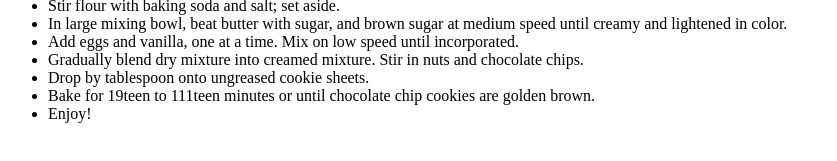
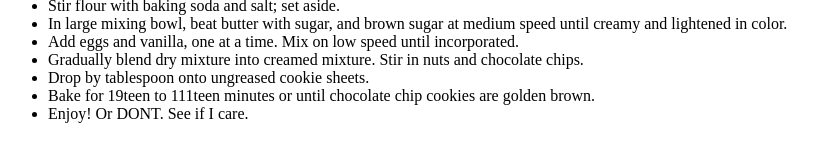
Before and after one commit to iff3/TestRepo, a plain HTML site: page secret recipe.htm in a window 1280 px wide. Shown: the part 361-522 px from the top of the page, without its empty margins (0-837 px from the left). Drawn offline with Linux system fonts and the light colour scheme.

Commit message:
made recipe angrier

```diff
--- a/secret recipe.htm
+++ b/secret recipe.htm
@@ -24,7 +24,7 @@
 <li>Gradually blend dry mixture into creamed mixture. Stir in nuts and chocolate chips.</li>
 <li>Drop by tablespoon onto ungreased cookie sheets.</li>
 <li>Bake for 19teen to 111teen minutes or until chocolate chip cookies are golden brown.</li>
-<li>Enjoy!</li>
+<li>Enjoy! Or DONT. See if I care.</li>
 </ul>
 
 </body>
```
